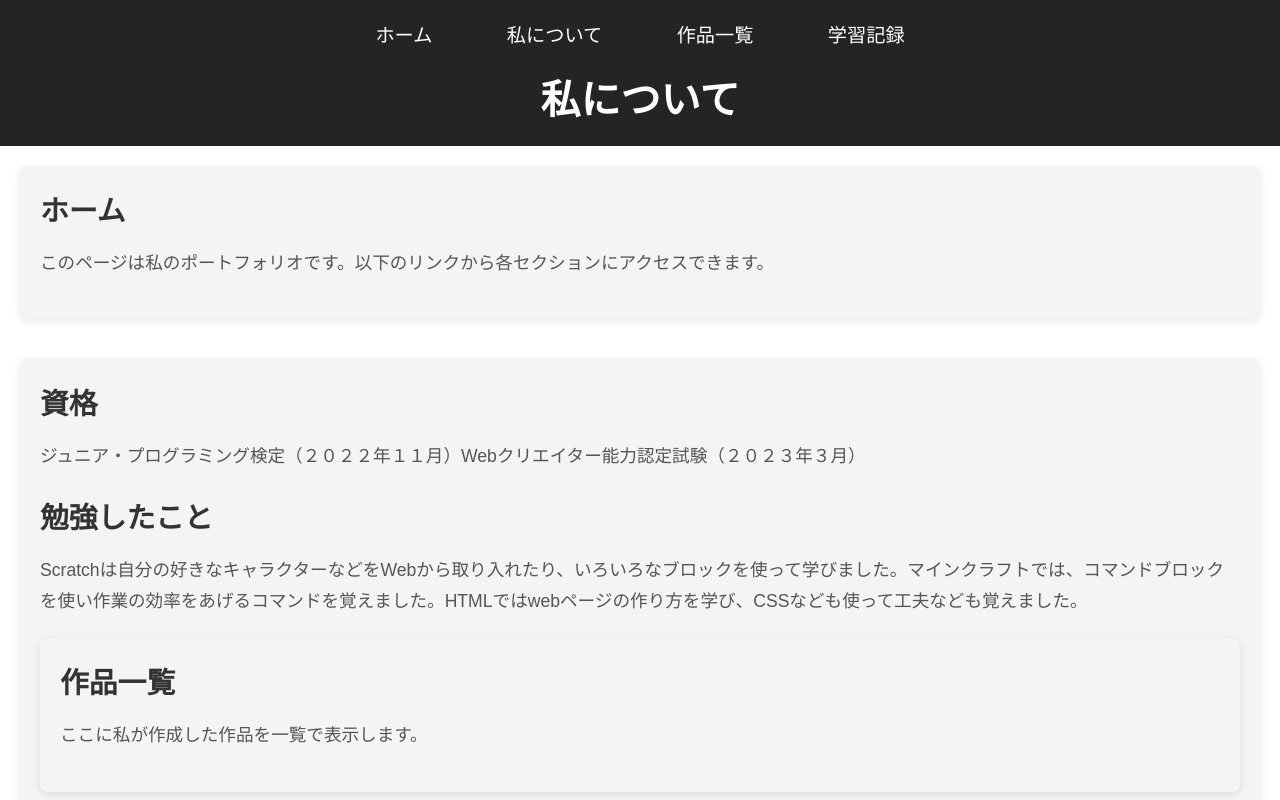
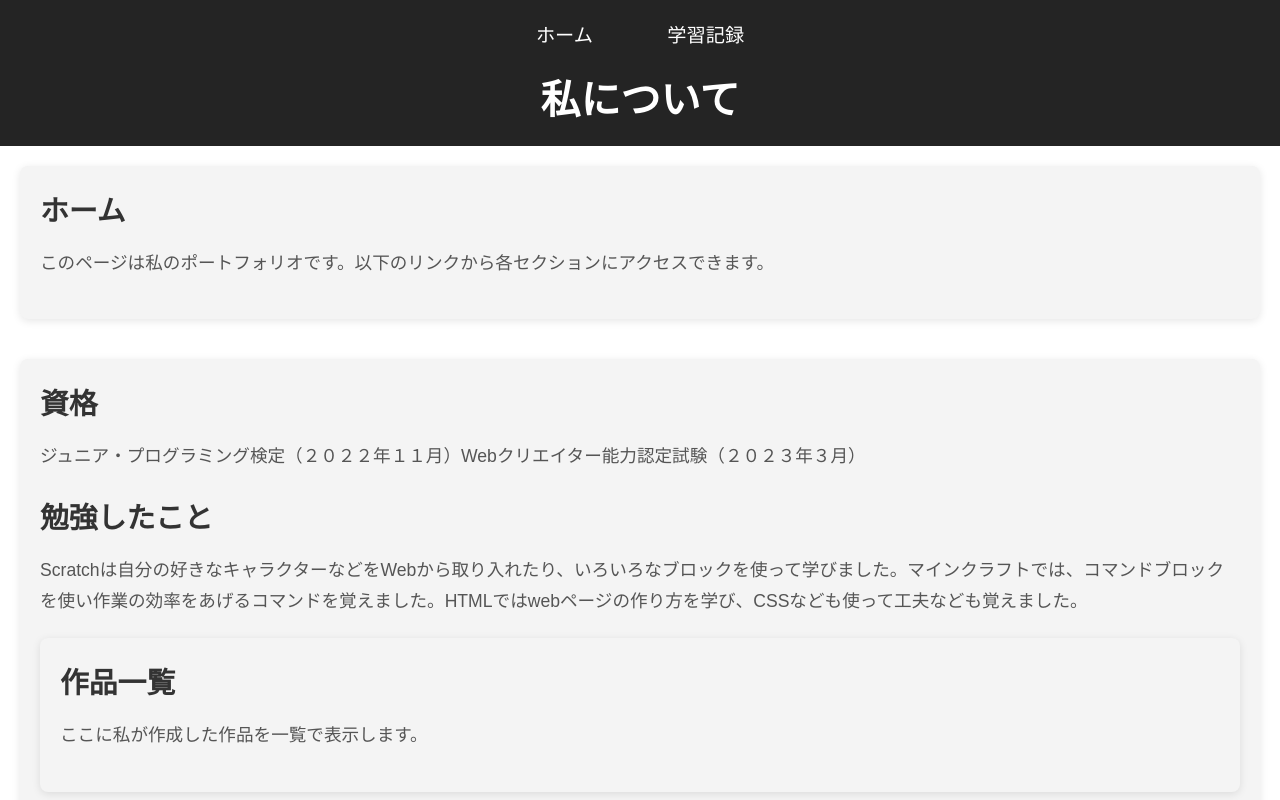
Before and after one commit to l0nots/nana, a plain HTML site: page kiroku.html in a window 1280 px wide. Shown: the top 800 px of the page. Drawn offline with Linux system fonts and the light colour scheme.

Commit message:
Update kiroku.html

```diff
--- a/kiroku.html
+++ b/kiroku.html
@@ -12,8 +12,6 @@
         <nav>
             <ul>
                 <li><a href="#home">ホーム</a></li>
-                <li><a href="#about">私について</a></li>
-                <li><a href="#works">作品一覧</a></li>
                 <li><a href="#learning">学習記録</a></li>
             </ul>
         </nav>
```
